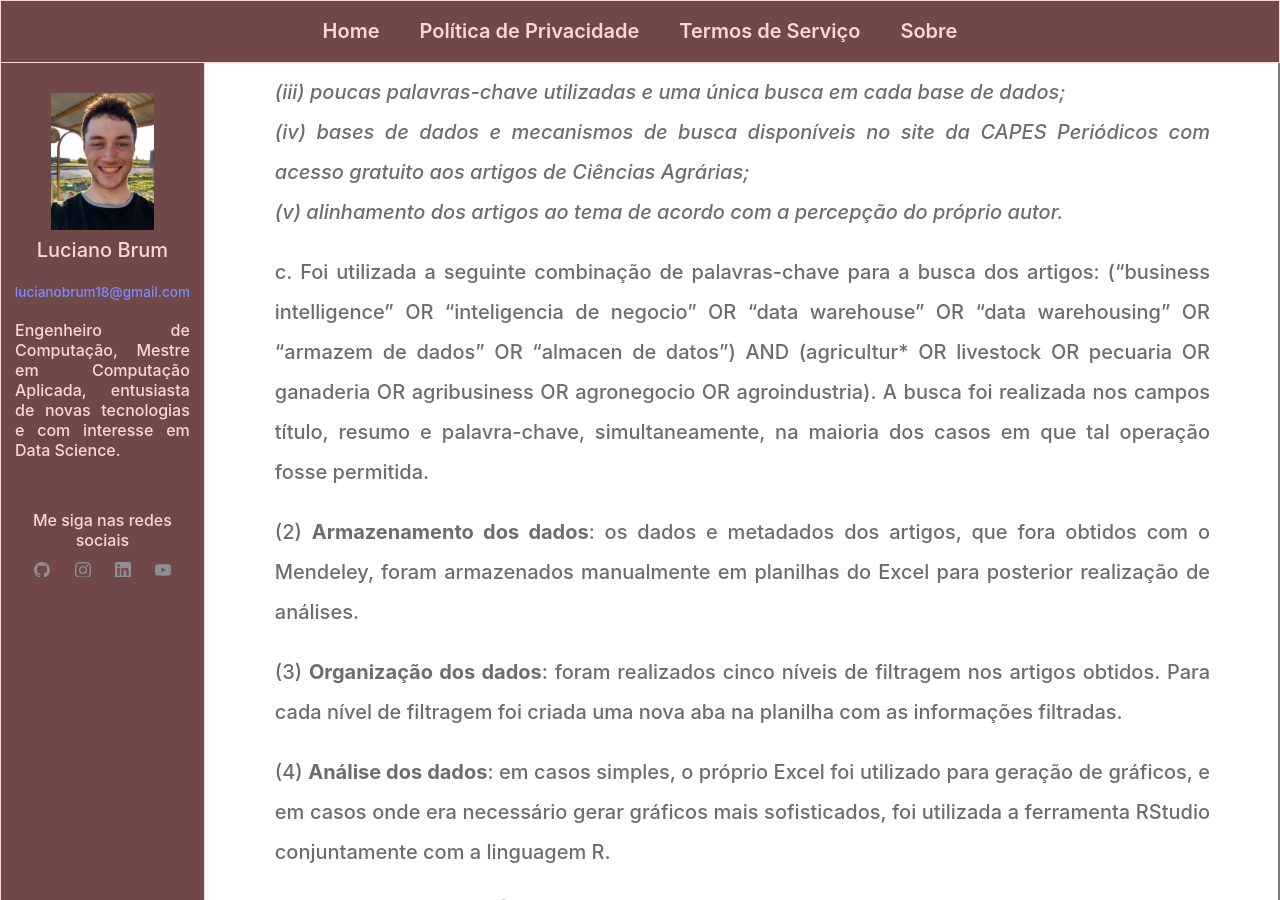
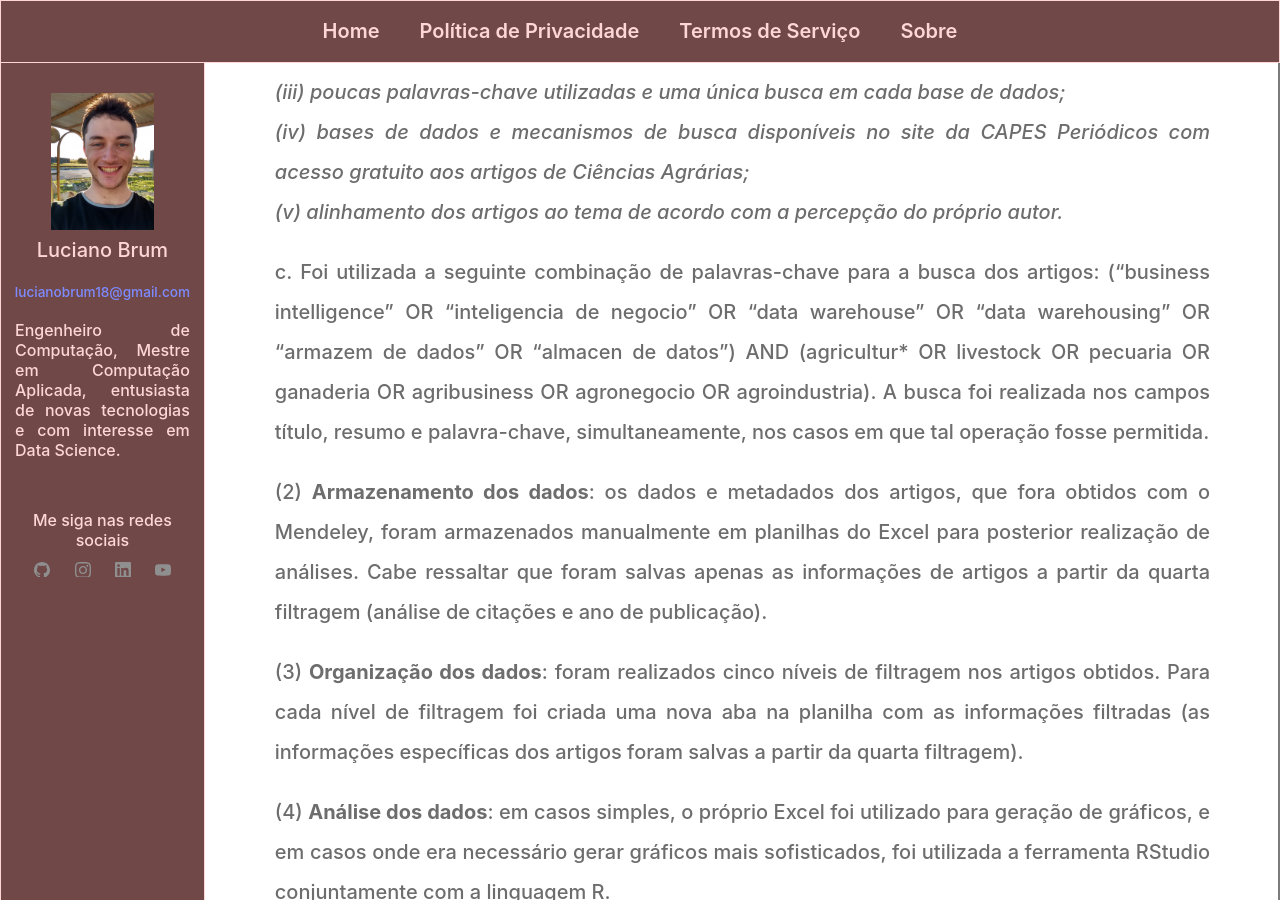
Before and after one commit to Lubrum/Lubrum.github.io, a Jekyll site: the page built from _posts/2019-09-17-bi-dw.markdown, in a window 1280 px wide and 900 px high, scrolled down 2046 px. Built offline with Jekyll 4.4.1, drawn with Linux system fonts in a browser that asks for light colours; some web fonts are replaced; comment, search, counter and statistics services are not loaded; some of the changed text lies outside the part shown.

Commit message:
Update 2019-09-17-bi-dw.markdown

```diff
--- a/_posts/2019-09-17-bi-dw.markdown
+++ b/_posts/2019-09-17-bi-dw.markdown
@@ -50,11 +50,11 @@
 (iv) bases de dados e mecanismos de busca disponíveis no site da CAPES Periódicos com acesso gratuito aos artigos de Ciências Agrárias; <br>
 (v) alinhamento dos artigos ao tema de acordo com a percepção do próprio autor.*<br>
 
-c. Foi utilizada a seguinte combinação de palavras-chave para a busca dos artigos: ("business intelligence" OR "inteligencia de negocio" OR "data warehouse" OR "data warehousing" OR "armazem de dados" OR "almacen de datos") AND (agricultur* OR livestock OR pecuaria OR ganaderia OR agribusiness OR agronegocio OR agroindustria). A busca foi realizada nos campos título, resumo e palavra-chave, simultaneamente, na maioria dos casos em que tal operação fosse permitida.
+c. Foi utilizada a seguinte combinação de palavras-chave para a busca dos artigos: ("business intelligence" OR "inteligencia de negocio" OR "data warehouse" OR "data warehousing" OR "armazem de dados" OR "almacen de datos") AND (agricultur* OR livestock OR pecuaria OR ganaderia OR agribusiness OR agronegocio OR agroindustria). A busca foi realizada nos campos título, resumo e palavra-chave, simultaneamente, nos casos em que tal operação fosse permitida.
 
-(2) **Armazenamento dos dados**: os dados e metadados dos artigos, que fora obtidos com o Mendeley, foram armazenados manualmente em planilhas do Excel para posterior realização de análises.
+(2) **Armazenamento dos dados**: os dados e metadados dos artigos, que fora obtidos com o Mendeley, foram armazenados manualmente em planilhas do Excel para posterior realização de análises. Cabe ressaltar que foram salvas apenas as informações de artigos a partir da quarta filtragem (análise de citações e ano de publicação).
 
-(3) **Organização dos dados**: foram realizados cinco níveis de filtragem nos artigos obtidos. Para cada nível de filtragem foi criada uma nova aba na planilha com as informações filtradas.
+(3) **Organização dos dados**: foram realizados cinco níveis de filtragem nos artigos obtidos. Para cada nível de filtragem foi criada uma nova aba na planilha com as informações filtradas (as informações específicas dos artigos foram salvas a partir da quarta filtragem).
 
 (4) **Análise dos dados**: em casos simples, o próprio Excel foi utilizado para geração de gráficos, e em casos onde era necessário gerar gráficos mais sofisticados, foi utilizada a ferramenta RStudio conjuntamente com a linguagem R.
 
@@ -67,15 +67,25 @@
 
 No total, foram encontrados 1435 trabalhos. No Google Scholar, foram encontrados 20200 resultados com as palavras-chave definidas, mas a ferramenta apresenta apenas as primeiras 100 páginas com resultados. Portanto, somente os trabalhos das primeiras 10 páginas foram importados, ordenados por relevância.
 
+1° filtragem:
+
 Na sequência foram eliminados os artigos redundantes utilizando uma funcionalidade do próprio Mendeley. Neste processo foram removidos 166 trabalhos (11.57% do total), restando 1269 publicações. A Figura abaixo apresenta a quantidade de trabalhos resultantes por ano de publicação.
 
 <img src="{{ site.baseurl }}/assets/img/post3/figure2.png" alt="Número de publicações/artigos sobre BI e DW aplicados no setor agrário encontrados em cada bases de dados da CAPES em um gráfico de barras">
 
+2° filtragem:
+
 A próxima filtragem realizada foi a remoção de trabalhos não relacionados com o tema de pesquisa, evidenciada através da leitura dos títulos e resumos dos trabalhos. Os trabalhos sem resumo disponível foram eliminados das análises. Tal filtragem foi a mais significativa, com 1112 trabalhos eliminados (87.63% dos trabalhos restantes eliminados), restando 157 trabalhos.
+
+3° filtragem:
 
 Trabalhos em idiomas diferentes do inglês, português e espanhol, ou indisponíveis na versão gratuita, ou duplicados (através de detecção manual) foram eliminados das análises. Neste processo foram removidos 51 trabalhos (32.48% dos restantes, restando 106 trabalhos).
 
+4° filtragem:
+
 A próxima filtragem foi a análise das citações e do ano de publicação dos artigos. O Google Scholar foi utilizado para a contagem das citações dos trabalhos. Artigos com pelo menos uma citação avançam para a próxima filtragem. Neste processo foram removidos 25 trabalhos, porém 8 destes foram reinseridos por serem muito recentes (2017 e 2018), não tendo tido ainda muitas oportunidades de serem citados. Portanto, 17 trabalhos foram removidos (16.04% dos restantes, restando 89 trabalhos).
+
+5° filtragem:
 
 O último filtro aplicado foi a leitura completa dos 89 artigos restantes. 60 artigos foram eliminados da análise (67.42% dos restantes). Portanto, 29 artigos serão analisados em detalhes na sequência.
 
```
